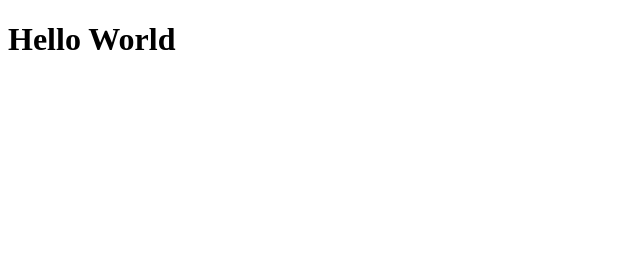
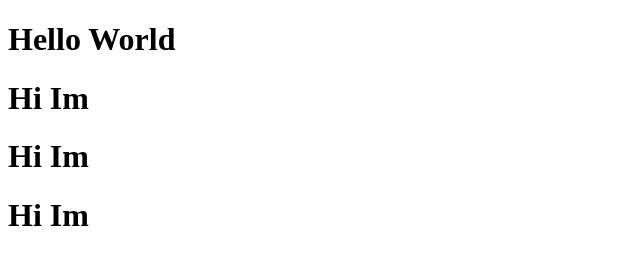
Before and after one commit to Robiul-Kaisar/first-website-practics, a plain HTML site: page index.html in a window 1280 px wide. Shown: the whole page, without its empty margins (0-640 px from the left). Drawn offline with Linux system fonts and the light colour scheme.

Commit message:
first commit

```diff
--- a/index.html
+++ b/index.html
@@ -8,5 +8,8 @@
 </head>
 <body>
     <h1> Hello World</h1>
+    <h1>Hi Im</h1>
+    <h1>Hi Im</h1>
+    <h1>Hi Im</h1>
 </body>
 </html>
```
